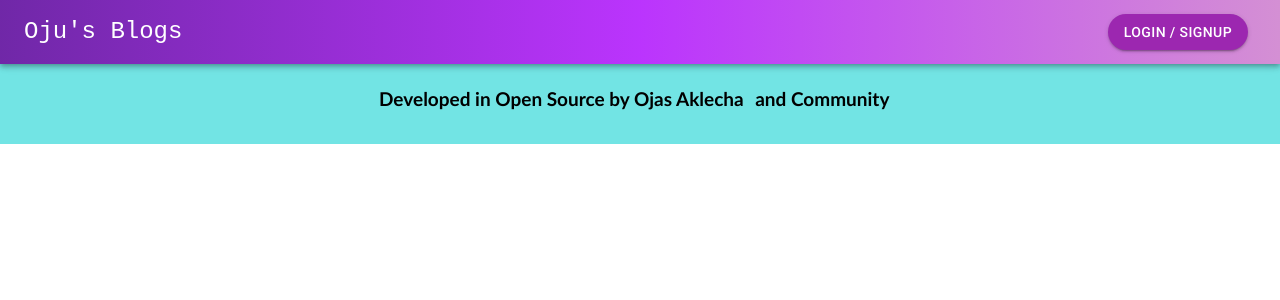
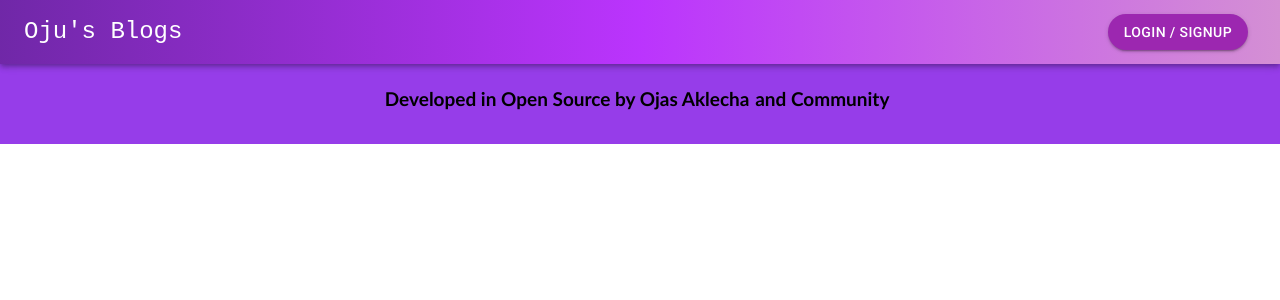
Before and after one commit to ojasaklechayt/Oju-s-Blogs, a React (Create React App) app in the folder Frontend/frontend/: page /myBlogs/1 in a window 1280 px wide. Shown: the top 300 px of the page. Built offline with nearby package versions, Linux system fonts and the light colour scheme.

Commit message:
color changed and space removed

```diff
--- a/Frontend/frontend/src/Footer.jsx
+++ b/Frontend/frontend/src/Footer.jsx
@@ -9,8 +9,7 @@ const Footer = () => {
 
               <a href="https://github.com/ojasaklechayt">
               Developed in Open Source by <span className='colorchange'>Ojas Aklecha</span></a>
-
-<a href="https://github.com/ojasaklechayt/Oju-s-Blogs">and<span className='colorchange'> Community</span></a>
+              <a href="https://github.com/ojasaklechayt/Oju-s-Blogs"> and<span className='colorchange'> Community</span></a>
             </div>
         </footer>
     </>
--- a/Frontend/frontend/src/index.css
+++ b/Frontend/frontend/src/index.css
@@ -9,7 +9,7 @@ body{
 }
 
 footer{
-  background-color:rgb(114, 228, 228);
+  background-color:rgb(150, 61, 233);
   width: 100%;
   height: 5rem;
 
@@ -25,7 +25,7 @@ margin-left: 5%;
 }
 
 a{
-padding:2%  1% 1% 0;
+padding:2%  0.5% 0.3% 0;
 color:black;
 font-weight:bolder;
 
```
